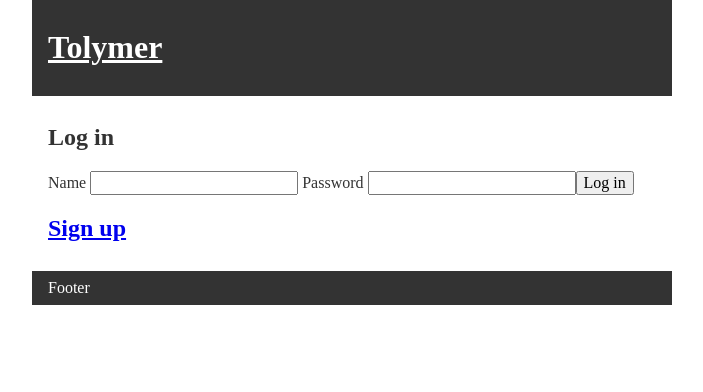
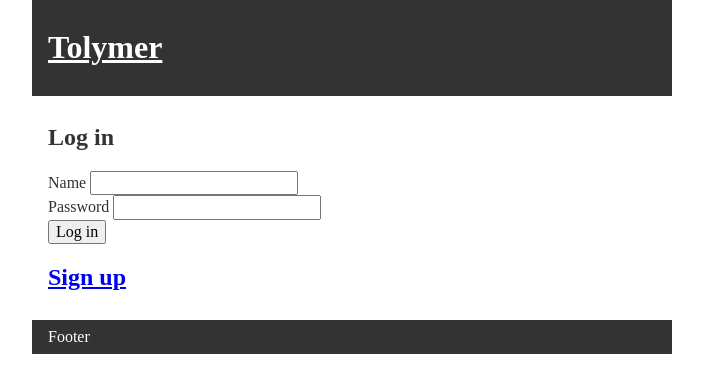
Before and after one commit to tolymer/tolymer-web, a Nuxt app: page / in a window 1280 px wide. Shown: the top 392 px of the page, without its empty margins (288-991 px from the left). Built offline with nearby package versions, Linux system fonts and the light colour scheme.

Commit message:
Set form default style

```diff
--- a/assets/css/app.css
+++ b/assets/css/app.css
@@ -19,3 +19,9 @@ body {
   color: var(--color-black);
   font-size: 1.6rem;
 }
+
+form {
+  display: flex;
+  flex-direction: column;
+  align-items: flex-start;
+}
--- a/components/CreateEvent.vue
+++ b/components/CreateEvent.vue
@@ -57,11 +57,3 @@
     }
   }
 </script>
-
-<style>
-  form {
-    display: flex;
-    flex-direction: column;
-    align-items: flex-start;
-  }
-</style>
--- a/components/CreateGroup.vue
+++ b/components/CreateGroup.vue
@@ -48,11 +48,3 @@
     }
   }
 </script>
-
-<style>
-  form {
-    display: flex;
-    flex-direction: column;
-    align-items: flex-start;
-  }
-</style>
--- a/components/CreateGroupEvent.vue
+++ b/components/CreateGroupEvent.vue
@@ -64,11 +64,3 @@
     }
   }
 </script>
-
-<style>
-  form {
-    display: flex;
-    flex-direction: column;
-    align-items: flex-start;
-  }
-</style>
--- a/components/CreateUser.vue
+++ b/components/CreateUser.vue
@@ -43,11 +43,3 @@
     }
   }
 </script>
-
-<style>
-  form {
-    display: flex;
-    flex-direction: column;
-    align-items: flex-start;
-  }
-</style>
```
